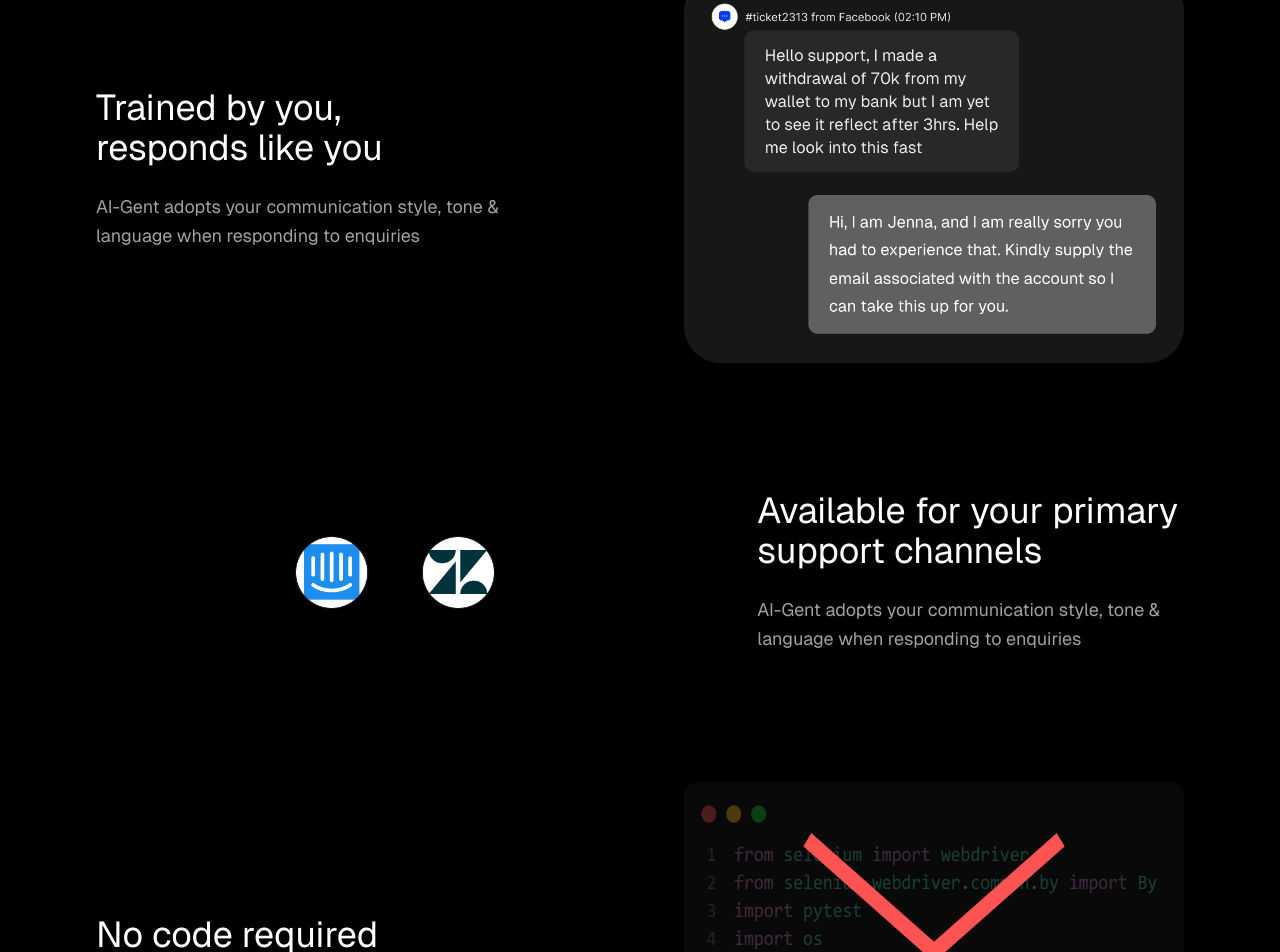
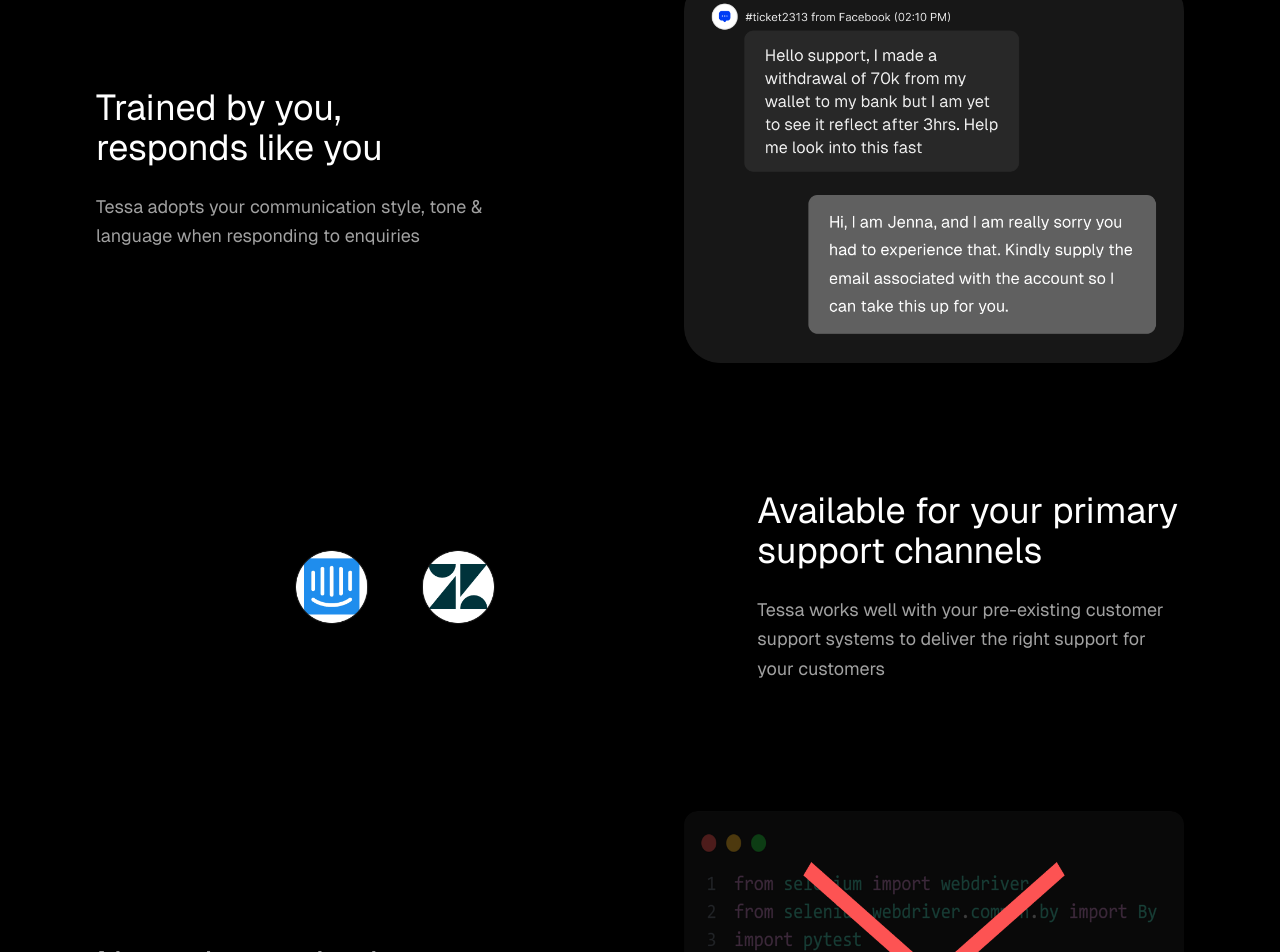
Before and after one commit to Popsabey/tessa-prelauch-webpage, a Next.js app: page / in a window 1280 px wide. Shown: the part 921-1873 px from the top of the page. Built offline with nearby package versions, Linux system fonts and the light colour scheme.

Commit message:
Update FeatureSection.tsx
Corrected AI-Gent typo errors and repeated subtext for "Available for your primary support channel"

```diff
--- a/src/components/common/FeatureSection.tsx
+++ b/src/components/common/FeatureSection.tsx
@@ -16,7 +16,7 @@ const FeatureSection = () => {
                             responds like you
                         </h2>
                         <p className="text-base sm:text-lg text-[#A1A1A1] font-geist-regular leading-relaxed">
-                            AI-Gent adopts your communication style, tone & language when responding to enquiries
+                            Tessa adopts your communication style, tone & language when responding to enquiries
                         </p>
                     </div>
                     <div className="w-full lg:w-7/12 flex justify-center lg:justify-end">
@@ -46,7 +46,7 @@ const FeatureSection = () => {
                             Available for your primary support channels
                         </h2>
                         <p className="text-base sm:text-lg text-[#A1A1A1] font-geist-regular leading-relaxed">
-                            AI-Gent adopts your communication style, tone & language when responding to enquiries
+                            Tessa works well with your pre-existing customer support systems to deliver the right support for your customers
                         </p>
                     </div>
                 </div>
```
